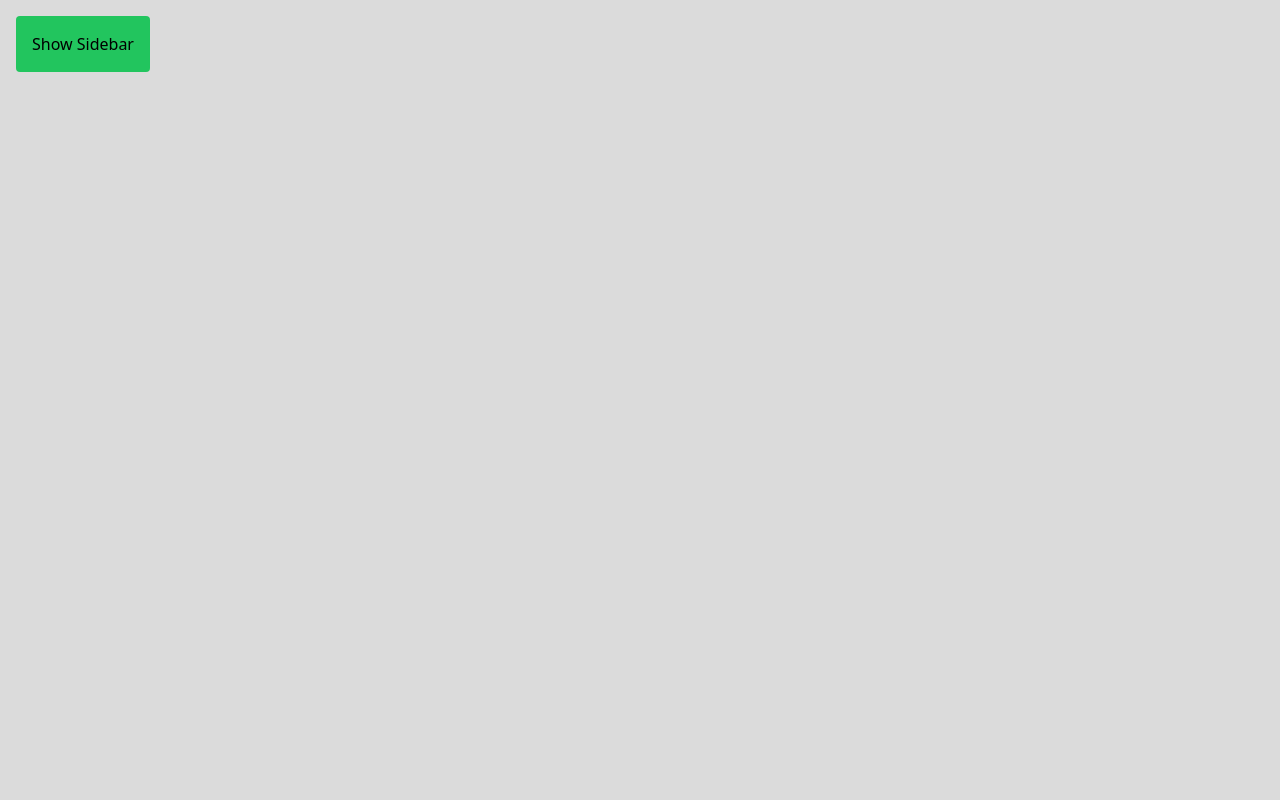
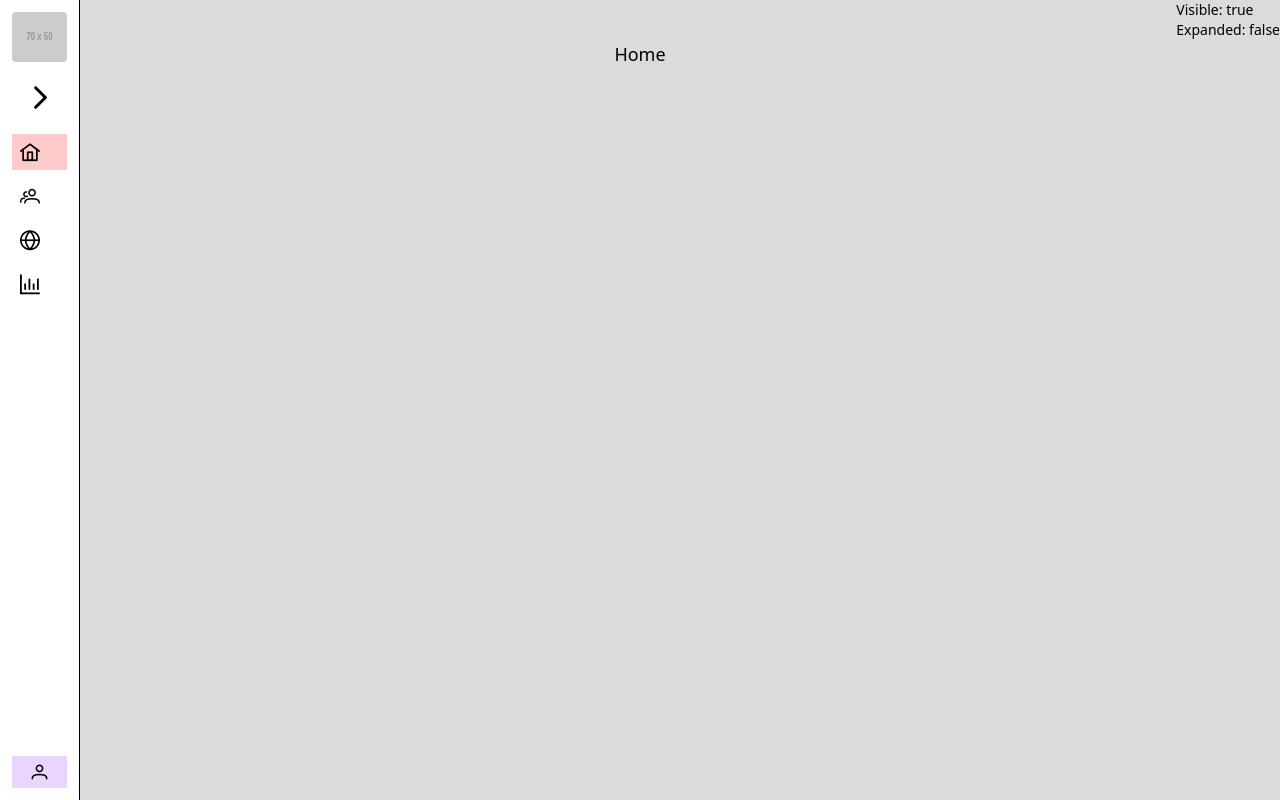
Before and after one commit to shehwar-ahmad/sidebar-primevue, a Vue app: page / in a window 1280 px wide. Built offline with nearby package versions, Linux system fonts and the light colour scheme; what tailwindcss-primeui would draw is missing.

Commit message:
fix: basic route added

```diff
--- a/package.json
+++ b/package.json
@@ -14,6 +14,8 @@
   },
   "dependencies": {
     "@primevue/themes": "^4.1.0",
+    "@vueuse/core": "^11.1.0",
+    "primeicons": "^7.0.0",
     "primevue": "^4.1.0",
     "tailwindcss-primeui": "^0.3.4",
     "vue": "^3.5.12",
--- a/src/App.vue
+++ b/src/App.vue
@@ -1,9 +1,11 @@
 <script setup lang="ts">
 import { RouterLink, RouterView } from 'vue-router'
+import SidebarDrawer from '@/components/SidebarDrawer.vue'
 </script>
 
 <template>
   <RouterView />
+  <SidebarDrawer />
 </template>
 
 <style scoped></style>
--- a/src/components/Sidebar.vue
+++ /dev/null
@@ -1,19 +0,0 @@
-<script setup lang="ts">
-import Drawer from 'primevue/drawer'
-import Button from 'primevue/button'
-
-import { ref } from 'vue'
-
-const visible = ref(false)
-</script>
-
-<template>
-  <div class="">
-    <Drawer v-model:visible="visible" header="Drawer" class="bg-white  p-1 py-20">
-      <p class="text-center text-red-500">Lorlat.</p>
-    </Drawer>
-    <div>
-      <Button @click="visible = true" class="bg-green-500 p-4 rounded m-4"> Show Sidebar </Button>
-    </div>
-  </div>
-</template>
--- /dev/null
+++ b/src/components/SidebarDrawer.vue
@@ -0,0 +1,147 @@
+<script setup lang="ts">
+import { ref, computed, watchEffect } from 'vue'
+import Drawer from 'primevue/drawer'
+import Button from 'primevue/button'
+import { useWindowSize } from '@vueuse/core'
+import { useRouter, useRoute } from 'vue-router'
+
+const router = useRouter()
+const route = useRoute()
+const { width } = useWindowSize()
+const isMobile = computed(() => width.value < 640)
+
+const visible = ref(false)
+const expanded = ref(false)
+const isUserProfileActive = ref(false)
+
+const menus = [
+  {
+    label: 'Home',
+    icon: 'pi pi-home',
+    to: 'home',
+  },
+  {
+    label: 'Users',
+    icon: 'pi pi-users',
+    to: 'users',
+  },
+  {
+    label: 'Global',
+    icon: 'pi pi-globe',
+    to: 'global',
+  },
+  {
+    label: 'Charts',
+    icon: 'pi pi-chart-bar',
+    to: 'charts',
+  },
+]
+
+const toggleVisibility = () => {
+  visible.value = !visible.value
+}
+
+const routeHandler = (name: string) => {
+  router.push({
+    name,
+  })
+}
+
+const isActiveRoute = (name: string) => {
+  return route.name === name
+}
+
+watchEffect(() => {
+  if (isMobile.value) {
+    visible.value = false
+    expanded.value = true
+  } else {
+    visible.value = true
+    expanded.value = false
+  }
+})
+</script>
+
+<template>
+  <!-- Sidebar Drawer -->
+  <Drawer :visible="visible" :showCloseIcon="false"
+    :class="`bg-white p-3 transition-all duration-300 ease-in-out ${expanded ? 'w-64' : 'w-20'}`">
+    <div class="flex flex-col gap-3 h-full">
+      <!-- Logos -->
+
+      <div class="flex flex-row justify-center gap-3 h-[50px] w-full">
+        <img src="https://placehold.co/70x50" width="70" height="50" alt="logo" class="rounded" />
+
+        <img v-if="expanded" src="https://placehold.co/130x50" height="100%" alt="logo" class="rounded" />
+      </div>
+
+      <!-- Action Buttons -->
+      <div class="flex flex-row gap-2 px-2  items-center flex-wrap"
+        :class="isMobile ? 'justify-center' : 'justify-between'">
+        <Button v-if="expanded" class="bg-transparent p-2 text-2xl rounded" icon="pi pi-moon" />
+
+        <Button v-if="expanded" class="bg-transparent p-2 text-2xl rounded" icon="pi pi-bell" />
+
+        <Button class="bg-transparent p-2 text-2xl rounded" @click="expanded = !expanded"
+          :icon="`pi ${expanded ? 'pi-chevron-left' : 'pi-chevron-right'}`" v-if="!isMobile" />
+      </div>
+
+      <!-- Menu Links -->
+
+      <div class="flex flex-col gap-2 flex-1">
+        <div v-for="menu in menus" :key="menu.to" class="flex flex-row gap-2 items-center p-2 hover:bg-gray-200"
+          @click="routeHandler(menu.to)" :class="isActiveRoute(menu.to) ? 'bg-red-200' : ''">
+          <i :class="menu.icon" class="text-xl"></i>
+
+          <p v-if="expanded">{{ menu.label }}</p>
+        </div>
+      </div>
+      <!-- Profile -->
+
+      <div class="flex flex-col transition-all duration-300 ease-in-out">
+        <Transition name="slide-up-down">
+          <div class="transition-all duration-300 ease-in-out bg-gray-100 h-[200px]" v-if="isUserProfileActive">
+            Billing
+          </div>
+        </Transition>
+
+        <div class="flex flex-row items-center justify-center gap-2 bg-purple-200 p-2 cursor-pointer"
+          @click="isUserProfileActive = !isUserProfileActive">
+          <i class="pi pi-user"></i>
+          <p v-if="expanded">Username</p>
+        </div>
+      </div>
+    </div>
+  </Drawer>
+
+  <div v-if="isMobile"
+    :class="`fixed transition-all duration-300 ease-in-out bottom-[50%] ${visible ? 'left-64' : 'left-0'} `"
+    @click="toggleVisibility">
+    <Button class="bg-gray-500 p-4 w-[70px] text-white"
+      :icon="`pi ${visible ? 'pi-chevron-left' : 'pi-chevron-right'}`" />
+  </div>
+
+  <div class="absolute top-0 right-0 text-sm">
+    <p>Visible: {{ visible }}</p>
+    <p>Expanded: {{ expanded }}</p>
+  </div>
+</template>
+
+<style scoped>
+.slide-up-down-enter-active,
+.slide-up-down-leave-active {
+  transition:
+    transform 0.3s ease-in-out,
+    opacity 0.3s ease-in-out;
+}
+
+.slide-up-down-enter-from {
+  transform: translateY(10%);
+  opacity: 0;
+}
+
+.slide-up-down-leave-to {
+  transform: translateY(10%);
+  opacity: 0;
+}
+</style>
--- a/src/main.ts
+++ b/src/main.ts
@@ -5,6 +5,8 @@ import App from './App.vue'
 import router from './router'
 import './index.css'
 import PrimeVue from 'primevue/config'
+import 'primeicons/primeicons.css'
+
 
 const app = createApp(App)
 
--- a/src/router/index.ts
+++ b/src/router/index.ts
@@ -1,5 +1,8 @@
 import { createRouter, createWebHistory } from 'vue-router'
 import HomeView from '../views/HomeView.vue'
+import ChartsView from '@/views/ChartsView.vue'
+import UsersView from '@/views/UsersView.vue'
+import GlobalView from '@/views/GlobalView.vue'
 
 const router = createRouter({
   history: createWebHistory(import.meta.env.BASE_URL),
@@ -7,9 +10,24 @@ const router = createRouter({
     {
       path: '/',
       name: 'home',
-      component: HomeView
+      component: HomeView,
     },
-  ]
+    {
+      path: '/users',
+      name: 'users',
+      component: UsersView,
+    },
+    {
+      path: '/global',
+      name: 'global',
+      component: GlobalView,
+    },
+    {
+      path: '/charts',
+      name: 'charts',
+      component: ChartsView,
+    },
+  ],
 })
 
 export default router
--- /dev/null
+++ b/src/views/ChartsView.vue
@@ -0,0 +1,3 @@
+<template>
+  <h2 class="text-lg text-center m-10">Charts</h2>
+</template>
--- /dev/null
+++ b/src/views/GlobalView.vue
@@ -0,0 +1,3 @@
+<template>
+  <h2 class="text-lg text-center m-10">Global</h2>
+</template>
--- a/src/views/HomeView.vue
+++ b/src/views/HomeView.vue
@@ -1,9 +1,3 @@
-<script setup lang="ts">
-import Sidebar from '@/components/Sidebar.vue'
-</script>
-
 <template>
-  <main>
-    <Sidebar />
-  </main>
+  <h2 class="text-lg text-center m-10">Home</h2>
 </template>
--- /dev/null
+++ b/src/views/UsersView.vue
@@ -0,0 +1,3 @@
+<template>
+  <h2 class="text-lg text-center m-10">Users</h2>
+</template>
```
Also changed, not shown: 1 other file (tests, documents, lock files or other folders).
